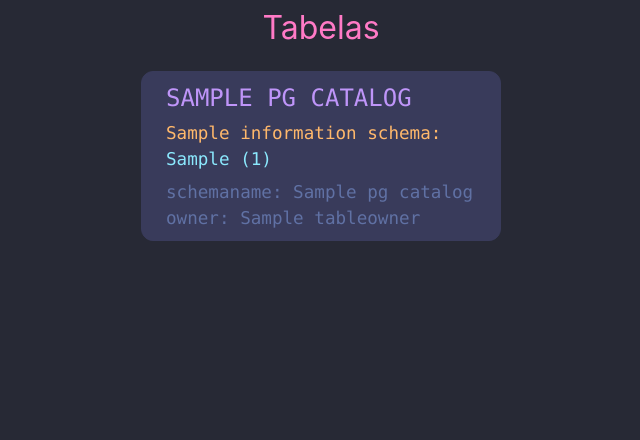
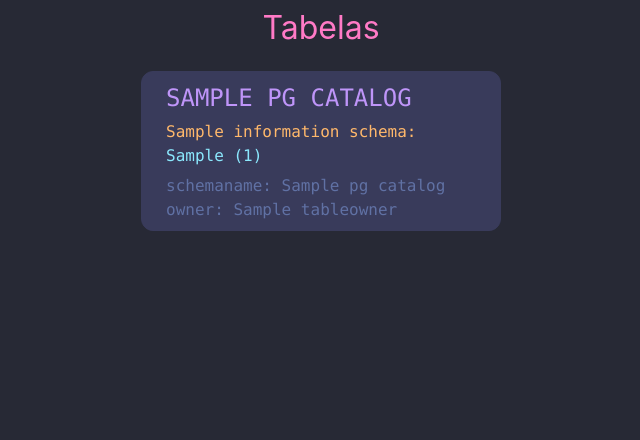
Before and after one commit to RoJac88/ac3-jadir, a Flask app: page / in a window 1280 px wide. Shown: the part 51-491 px from the top of the page, without its empty margins (319-959 px from the left). Run offline with Flask 2, Linux system fonts and the light colour scheme; a database or web service that is not in the repository returns one stand-in record (values such as "Sample title"); some libraries are stand-ins or nearby versions.

```diff
--- a/app/static/style.css
+++ b/app/static/style.css
@@ -194,7 +194,6 @@ footer {
 }
 
 .card {
-    font-size: 1.1rem;
     font-family: 'Monaco', 'Cascadia Code', 'Cascadia', 'monospace';
     line-height: 1.5;
     background-color: var(--color-lbg);
```
Also changed, not shown: README.md (added).
